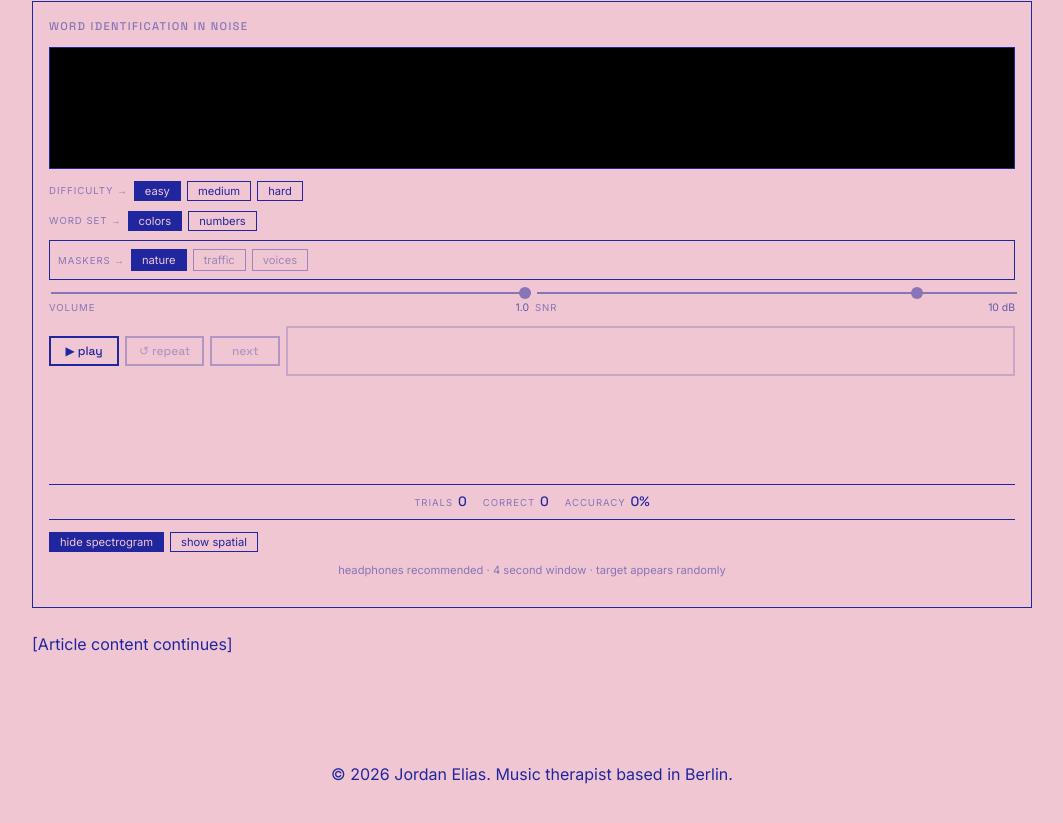
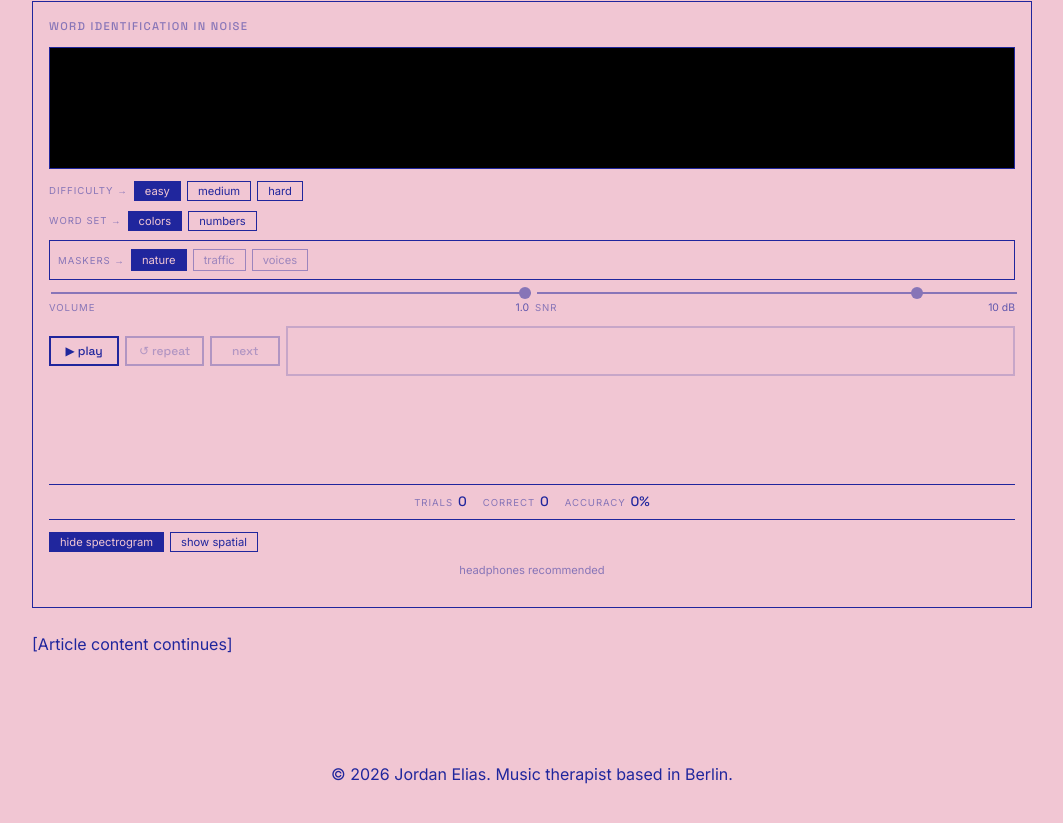
Before and after one commit to jordan-elias/jordanelias.github.io, a plain HTML site: page blog/cocktail-party-problem/index.html in a window 1280 px wide. Shown: the part 383-1206 px from the top of the page, without its empty margins (108-1171 px from the left). Drawn offline with Linux system fonts and the light colour scheme; a script that the page names is missing.

Commit message:
Update index.html

```diff
--- a/blog/cocktail-party-problem/index.html
+++ b/blog/cocktail-party-problem/index.html
@@ -425,7 +425,7 @@
         </div>
       </div>
 
-      <p class="lab-hint">headphones recommended · 4 second window · target appears randomly</p>
+      <p class="lab-hint">headphones recommended</p>
 
     </div>
   </div>
```
